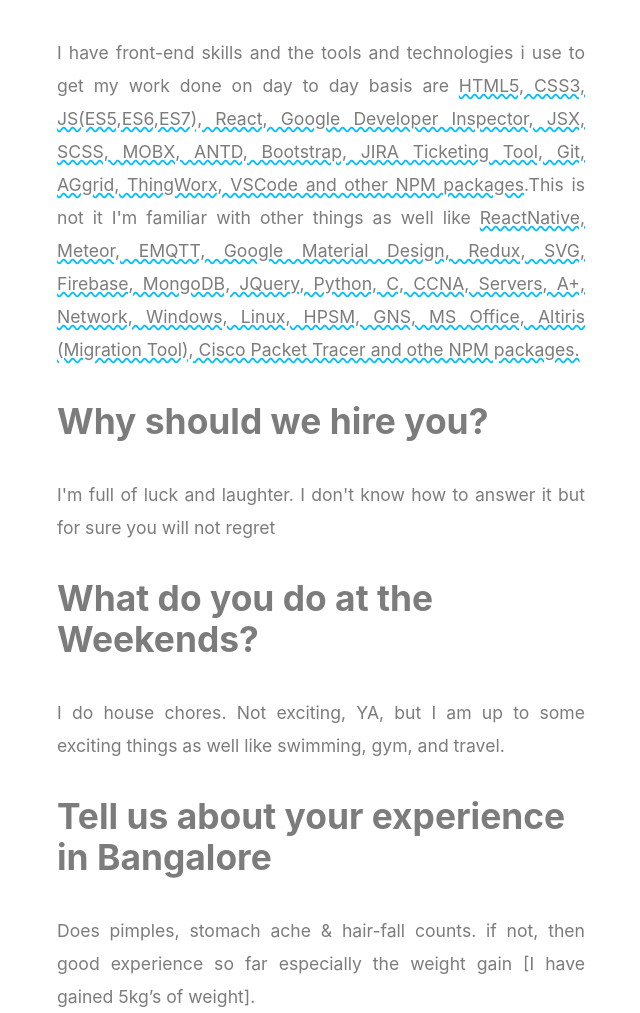
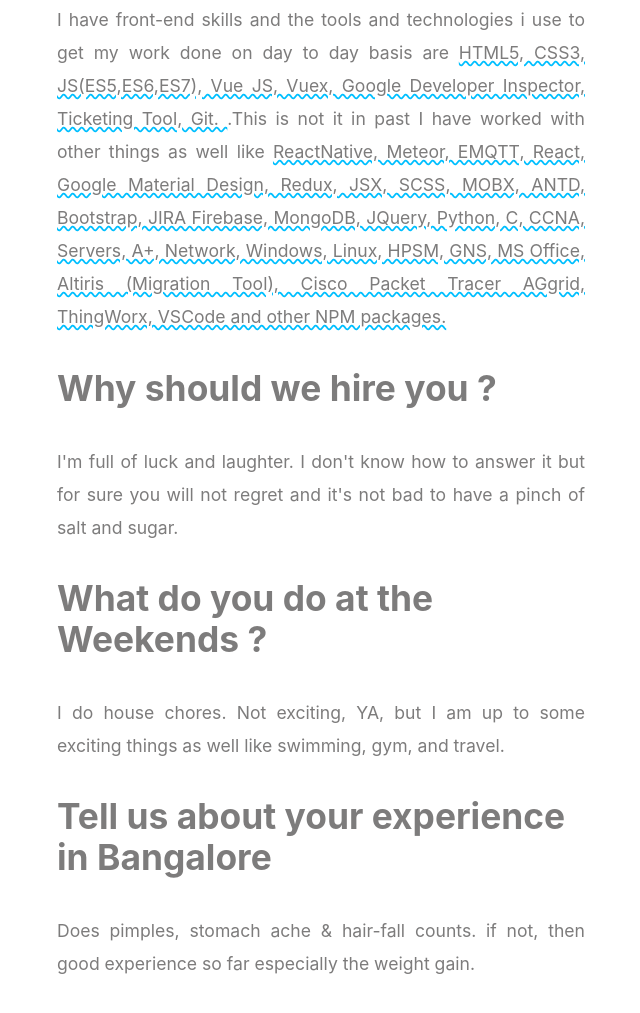
Before and after one commit to SajadHamidGada/sajadhamidgada.github.io, a plain HTML site: page index.html in a window 1280 px wide. Shown: the part 1869-2882 px from the top of the page, without its empty margins (319-959 px from the left). After the commit the page ends 2849 px from the top, so only its background shows below. Drawn offline with Linux system fonts and the light colour scheme.

Commit message:
Rrmoving old info

```diff
--- a/index.html
+++ b/index.html
@@ -34,7 +34,7 @@
             </li>
             <li class="current">
 
-                <a href="Sajadhamid_Resume.pdf" target="_blank">
+                <a href="SajadResume.pdf" target="_blank">
                     Resume
 
                 </a>
@@ -75,7 +75,7 @@
             <main>
                 <h1 class="faq-heading">FAQ's</h1>
                 <h3 class="faqs-question">
-                    Tell me about yourself
+                    Tell me about yourself ?
                 </h3>
                 <p class="faqs-answer">
                     Hello, I'm Sajad Hamid a
@@ -94,32 +94,32 @@
                     <u>"Program or Be Programmed"</u>. The fun fact: Software is eating the world even the big enterprises are
                     moving to software Bussiness, with the advancement of technologies, a programming skill seems mandatory.
                     But the reason I choose programming is very complex and difficult to explain being a computer graduate
-                    i use to dislike programming, reason are many but what intrigues and excited me towards it last was its
-                    community. The love and help I got and still getting are immerse which helped me to switch the game.
+                    i used to dislike the programming, reason are many but what intrigues and excited me towards it last
+                    was the endless possibilites which helped me to switch the game.
                 </p>
                 <h3 class="faqs-question">
-                    What skills do you have?
+                    What skills do you have ?
                 </h3>
                 <p class="faqs-answer">
                     I have front-end skills and the tools and technologies i use to get my work done on day to day basis are
-                    <u>HTML5, CSS3, JS(ES5,ES6,ES7), React, Google Developer Inspector, JSX, SCSS, MOBX, ANTD, Bootstrap, JIRA
-                        Ticketing Tool, Git, AGgrid, ThingWorx, VSCode and other NPM packages</u>.This is not it I'm familiar
-                    with other things as well like
-                    <u>ReactNative, Meteor, EMQTT, Google Material Design, Redux, SVG, Firebase, MongoDB, JQuery, Python, C,
-                        CCNA, Servers, A+, Network, Windows, Linux, HPSM, GNS, MS Office, Altiris (Migration Tool), Cisco
-                        Packet Tracer and othe NPM packages.
+                    <u>HTML5, CSS3, JS(ES5,ES6,ES7), Vue JS, Vuex, Google Developer Inspector, Ticketing Tool, Git.
+                    </u>.This is not it in past I have worked with other things as well like
+                    <u>ReactNative, Meteor, EMQTT, React, Google Material Design, Redux, JSX, SCSS, MOBX, ANTD, Bootstrap, JIRA
+                        Firebase, MongoDB, JQuery, Python, C, CCNA, Servers, A+, Network, Windows, Linux, HPSM, GNS, MS Office,
+                        Altiris (Migration Tool), Cisco Packet Tracer AGgrid, ThingWorx, VSCode and other NPM packages.
 
                     </u>
                 </p>
                 <h3 class="faqs-question">
-                    Why should we hire you?
+                    Why should we hire you ?
                 </h3>
                 <p class="faqs-answer">
 
-                    I'm full of luck and laughter. I don't know how to answer it but for sure you will not regret
+                    I'm full of luck and laughter. I don't know how to answer it but for sure you will not regret and it's not bad to have a
+                    pinch of salt and sugar.
                 </p>
                 <h3 class="faqs-question">
-                    What do you do at the Weekends?
+                    What do you do at the Weekends ?
                 </h3>
                 <p class="faqs-answer">I do house chores. Not exciting, YA, but I am up to some exciting things as well like swimming, gym, and
                     travel.
@@ -129,8 +129,7 @@
                     Tell us about your experience in Bangalore
                 </h3>
                 <p class="faqs-answer">
-                    Does pimples, stomach ache & hair-fall counts. if not, then good experience so far especially the weight gain [I have gained
-                    5kg’s of weight].
+                    Does pimples, stomach ache & hair-fall counts. if not, then good experience so far especially the weight gain.
                 </p>
 
             </main>
```
Also changed, not shown: 2 other files.
